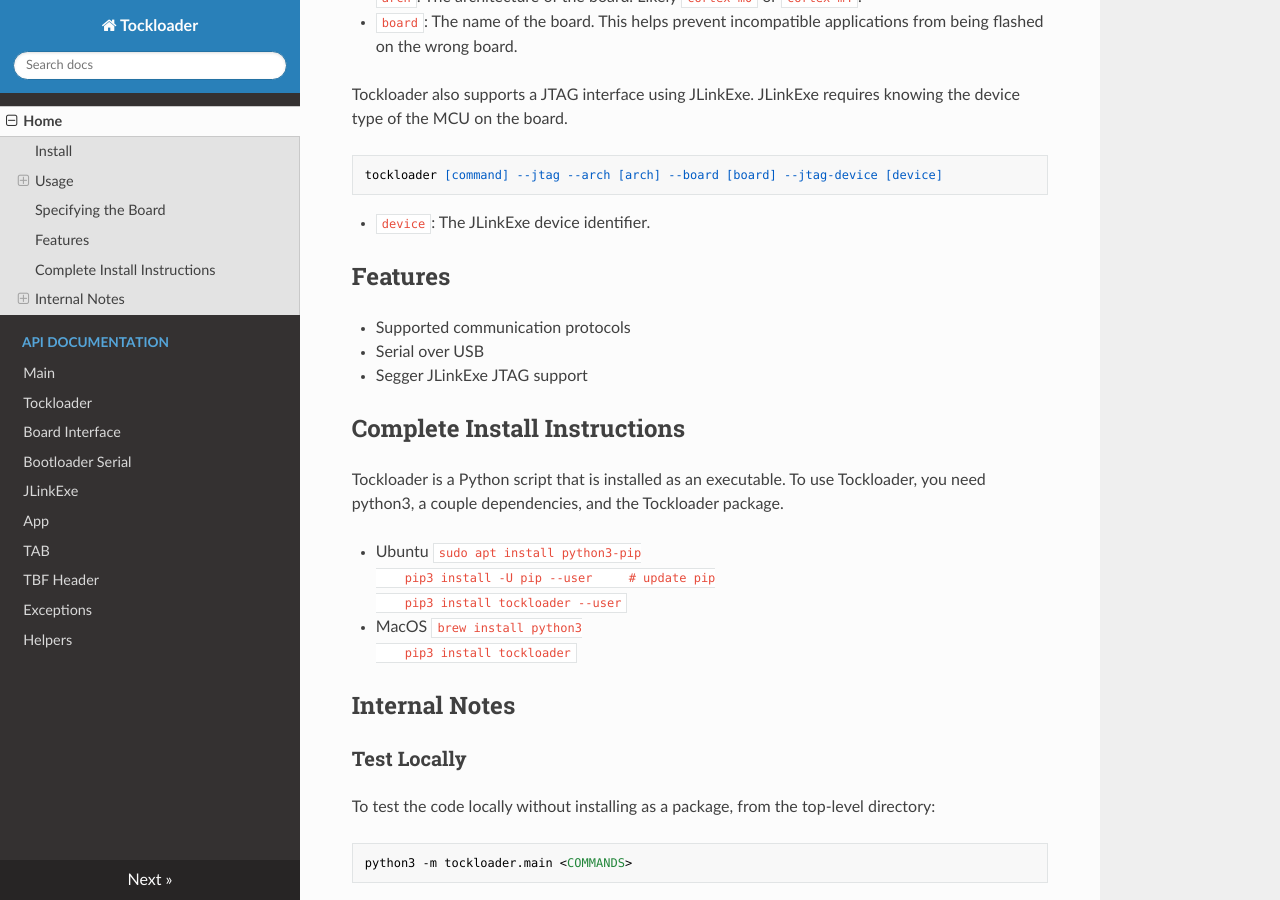
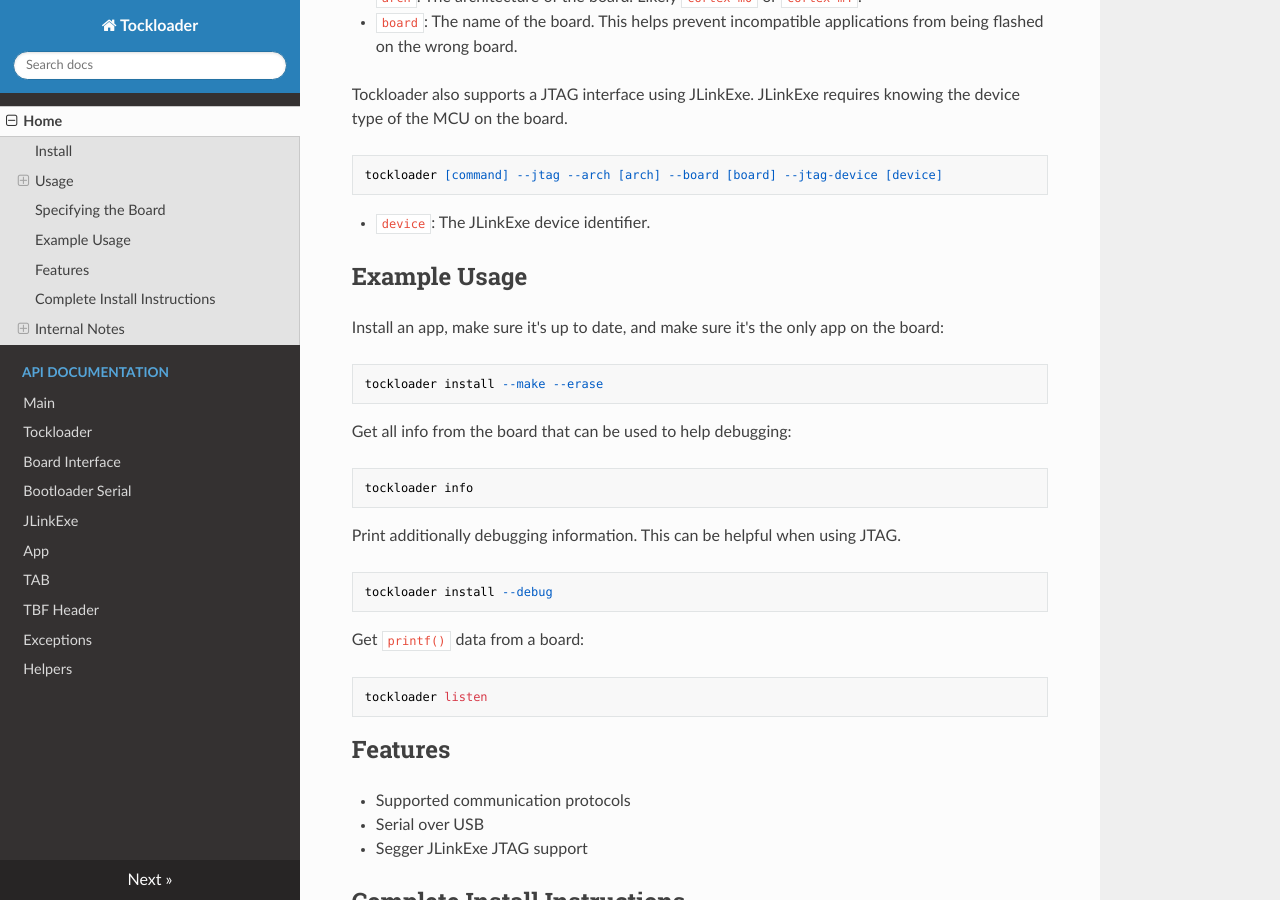
Before and after one commit to tock/tockloader, an MkDocs documentation site: the page built from docs/index.md, in a window 1280 px wide and 900 px high, scrolled down 2923 px. Built offline with MkDocs 1.6.1, drawn with Linux system fonts in a browser that asks for light colours; nearby versions of some CDN libraries; old or Windows-style settings are respelled for this version of MkDocs.

Commit message:
add example usage to readme

```diff
--- a/docs/index.md
+++ b/docs/index.md
@@ -127,6 +127,27 @@
 - `device`: The JLinkExe device identifier.
 
 
+Example Usage
+-------------
+
+Install an app, make sure it's up to date, and make sure it's the only app on
+the board:
+
+    tockloader install --make --erase
+
+Get all info from the board that can be used to help debugging:
+
+    tockloader info
+
+Print additionally debugging information. This can be helpful when using JTAG.
+
+    tockloader install --debug
+
+Get `printf()` data from a board:
+
+    tockloader listen
+
+
 Features
 --------
 
```
Also changed, not shown: README.md (+21 -0 lines).
